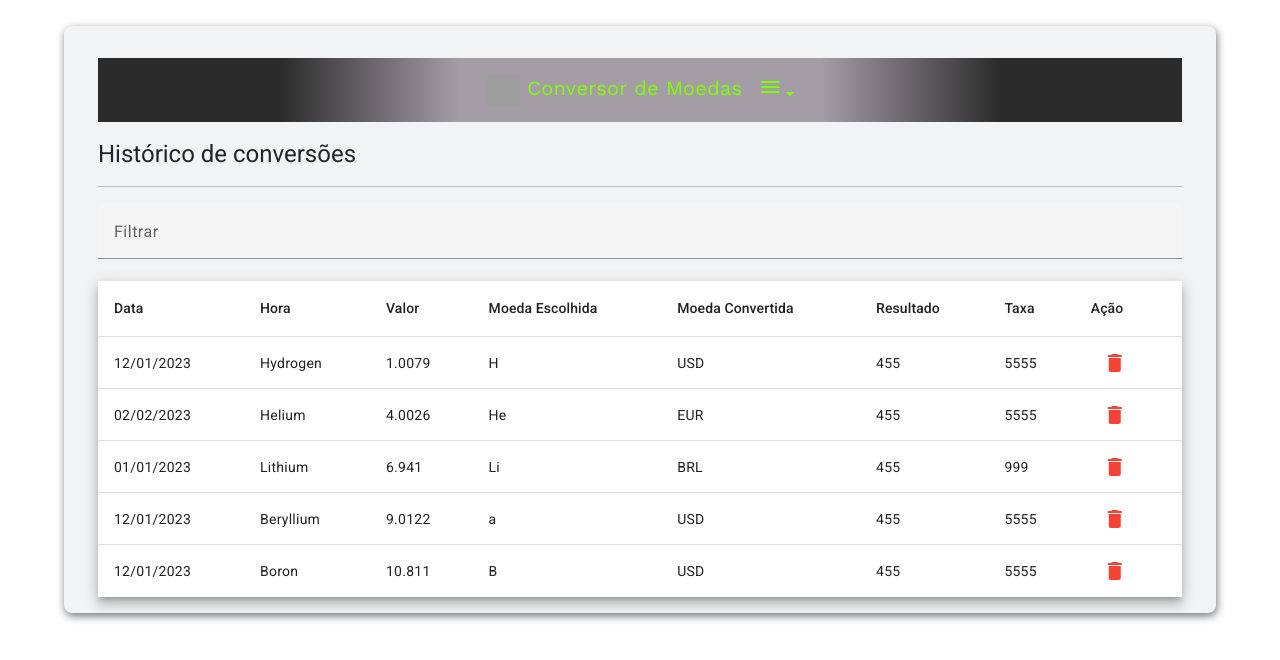
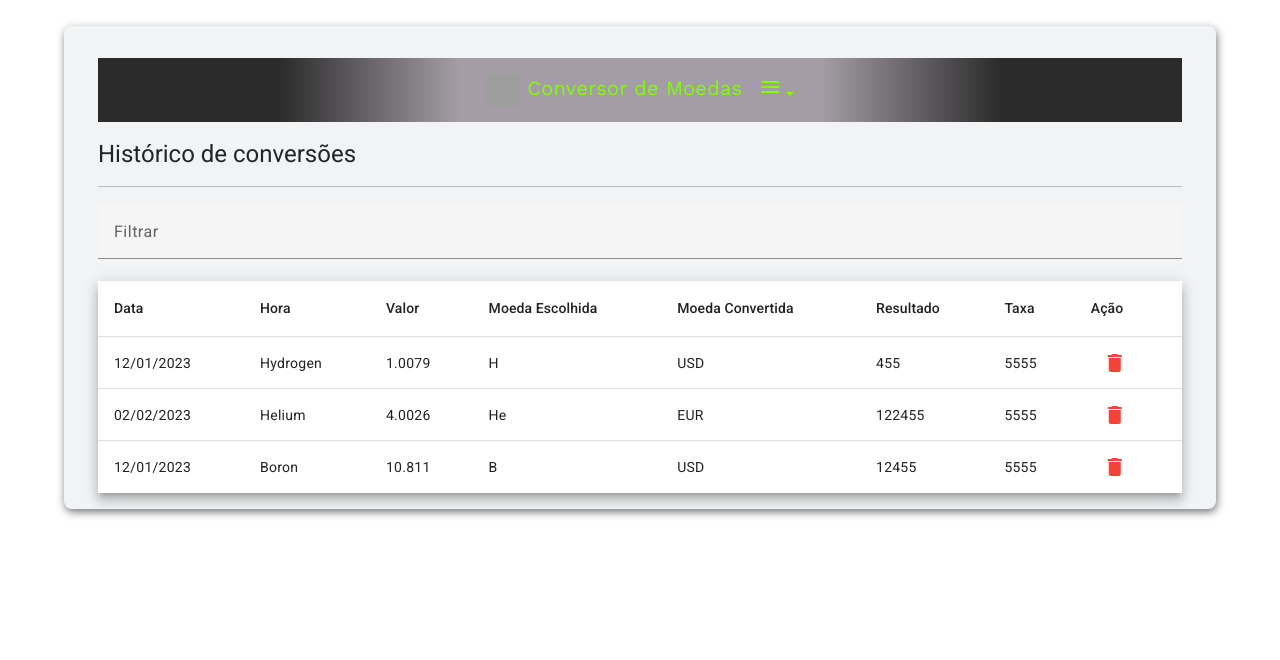
Before and after one commit to DevAugustomelo/Conversor-Moedas-com-Angular, an Angular app in the folder conversor-moedas/: page /historico in a window 1280 px wide. Shown: the top 660 px of the page. Built offline with nearby package versions, Linux system fonts and the light colour scheme; no server answers; grey boxes are pictures that could not be loaded.

Commit message:
Identificação para valores acima de 10.000 dolares

```diff
--- a/conversor-moedas/src/app/componentes/conversor/conversor.component.ts
+++ b/conversor-moedas/src/app/componentes/conversor/conversor.component.ts
@@ -23,6 +23,7 @@ export class ConversorComponent implements OnInit {
   moedaPara = '';
   valorEscolhido = '1';
   valorConvertido = '';
+  valorDolar = ''
   taxa = 0;
   descDe = ''
   descPara = ''
@@ -63,24 +64,29 @@ export class ConversorComponent implements OnInit {
 
     this.service.cotacao(this.moedaDe, this.moedaPara, this.valorEscolhido)
                 .subscribe(resp => {
-                  let valor = resp["result"].toFixed(2)
+                  let valor = resp["result"].toFixed(2);
                   this.valorConvertido = this.formatarValor(valor, this.moedaPara);
-                  this.valorEscolhido = this.formatarValor( parseFloat(this.valorEscolhido), this.moedaDe)
-                  this.taxa = resp["info"].rate
+                  this.valorEscolhido = this.formatarValor( parseFloat(this.valorEscolhido), this.moedaDe);
+                  this.taxa = resp["info"].rate;
 
+                  this.service.cotacao(this.moedaPara, 'USD', valor).subscribe(dolar => {
+                    this.valorDolar = dolar["result"];
+                    // console.log(this.valorDolar);
 
                     getConversao(
                       this.valorEscolhido,
                       this.moedaDe,
                       this.moedaPara,
                       this.valorConvertido,
-                    this.taxa
+                      this.taxa,
+                      this.valorDolar
                     )
+                  });
+
                 })
 
                 this.descDe = this.getDescricao(this.moedaDe, this.descDe);
                 this.descPara = this.getDescricao(this.moedaPara, this.descPara);
-
   }
 
 
--- a/conversor-moedas/src/app/componentes/historico/historico.component.html
+++ b/conversor-moedas/src/app/componentes/historico/historico.component.html
@@ -49,7 +49,11 @@
          <!-- Resultado -->
          <ng-container matColumnDef="resultado">
             <th mat-header-cell *matHeaderCellDef> Resultado </th>
-            <td mat-cell *matCellDef="let element"> {{element.resultado}} </td>
+            <td mat-cell *matCellDef="let element">
+                <mat-icon *ngIf="element.valorDolar > 10000" matTooltip="Valor Acima de US$ 10,000 atingido" aria-label="icon alerta" class="v-center" style="color: #FFB300" >report</mat-icon>
+              {{element.resultado}}
+
+            </td>
           </ng-container>
 
         <!-- Taxa -->
--- a/conversor-moedas/src/app/componentes/historico/historico.component.ts
+++ b/conversor-moedas/src/app/componentes/historico/historico.component.ts
@@ -10,20 +10,17 @@ export interface HistoricoMoeda {
   moedaEscolhida: string;
   moedaConvertida: string;
   resultado: string;
+  valorDolar?: string
   taxa: number;
   acao?: string
 }
 
 const CONVERSAO_DADOS: HistoricoMoeda[] = [
-  {data: '12/01/2023', hora: 'Hydrogen', valor: '1.0079', moedaEscolhida: 'H', moedaConvertida: 'USD', resultado: '455', taxa: 5555, acao: ''},
-  {data: '02/02/2023', hora: 'Helium', valor: '4.0026', moedaEscolhida: 'He', moedaConvertida: 'EUR', resultado: '455', taxa: 5555, acao: ''},
-  {data: '01/01/2023', hora: 'Lithium', valor: '6.941', moedaEscolhida: 'Li', moedaConvertida: 'BRL', resultado: '455', taxa: 999, acao: ''},
-  {data: '12/01/2023', hora: 'Beryllium', valor: '9.0122', moedaEscolhida: 'a', moedaConvertida: 'USD', resultado: '455', taxa: 5555, acao: ''},
-  {data: '12/01/2023', hora: 'Boron', valor: '10.811', moedaEscolhida: 'B', moedaConvertida: 'USD', resultado: '455', taxa: 5555, acao: ''},
+  {data: '12/01/2023', hora: 'Hydrogen', valor: '1.0079', moedaEscolhida: 'H', moedaConvertida: 'USD', resultado: '455', valorDolar: '222', taxa: 5555, acao: ''},
+  {data: '02/02/2023', hora: 'Helium', valor: '4.0026', moedaEscolhida: 'He', moedaConvertida: 'EUR', resultado: '122455', valorDolar: '222', taxa: 5555, acao: ''},
+  {data: '12/01/2023', hora: 'Boron', valor: '10.811', moedaEscolhida: 'B', moedaConvertida: 'USD', resultado: '12455', valorDolar: '222', taxa: 5555, acao: ''},
 
 ];
-
-
 
 
 @Component({
@@ -32,6 +29,8 @@ const CONVERSAO_DADOS: HistoricoMoeda[] = [
   styleUrls: ['./historico.component.css']
 })
 export class HistoricoComponent {
+
+  dolarAlto = 1000
 
 
   displayedColumns: string[] = ['data', 'hora', 'valor', 'moedaEscolhida','moedaConvertida', 'resultado', 'taxa', 'acao']
@@ -56,7 +55,7 @@ export function getNewDateBr () {
 }
 
 
- export function getConversao(valorEscolhido:string, moedaDe:string, moedaPara:string, valorConvertido:string, taxa:number) {
+ export function getConversao(valorEscolhido:string, moedaDe:string, moedaPara:string, valorConvertido:string, taxa:number, valorDolar:string) {
   const convert: HistoricoMoeda =  {
     data: getNewDateBr(),
     hora: new Date().getHours() + ":" + new Date().getMinutes().toString().padStart(2,'0'),
@@ -65,6 +64,7 @@ export function getNewDateBr () {
     moedaConvertida: moedaPara,
     resultado: valorConvertido,
     taxa: taxa,
+    valorDolar: valorDolar,
   }
   CONVERSAO_DADOS.push(convert)
 }
```
Also changed, not shown: conversor-moedas/src/app/services/cotacao.service.ts (+3 -10 lines). Lines whose indentation alone changed are shown as unchanged.
